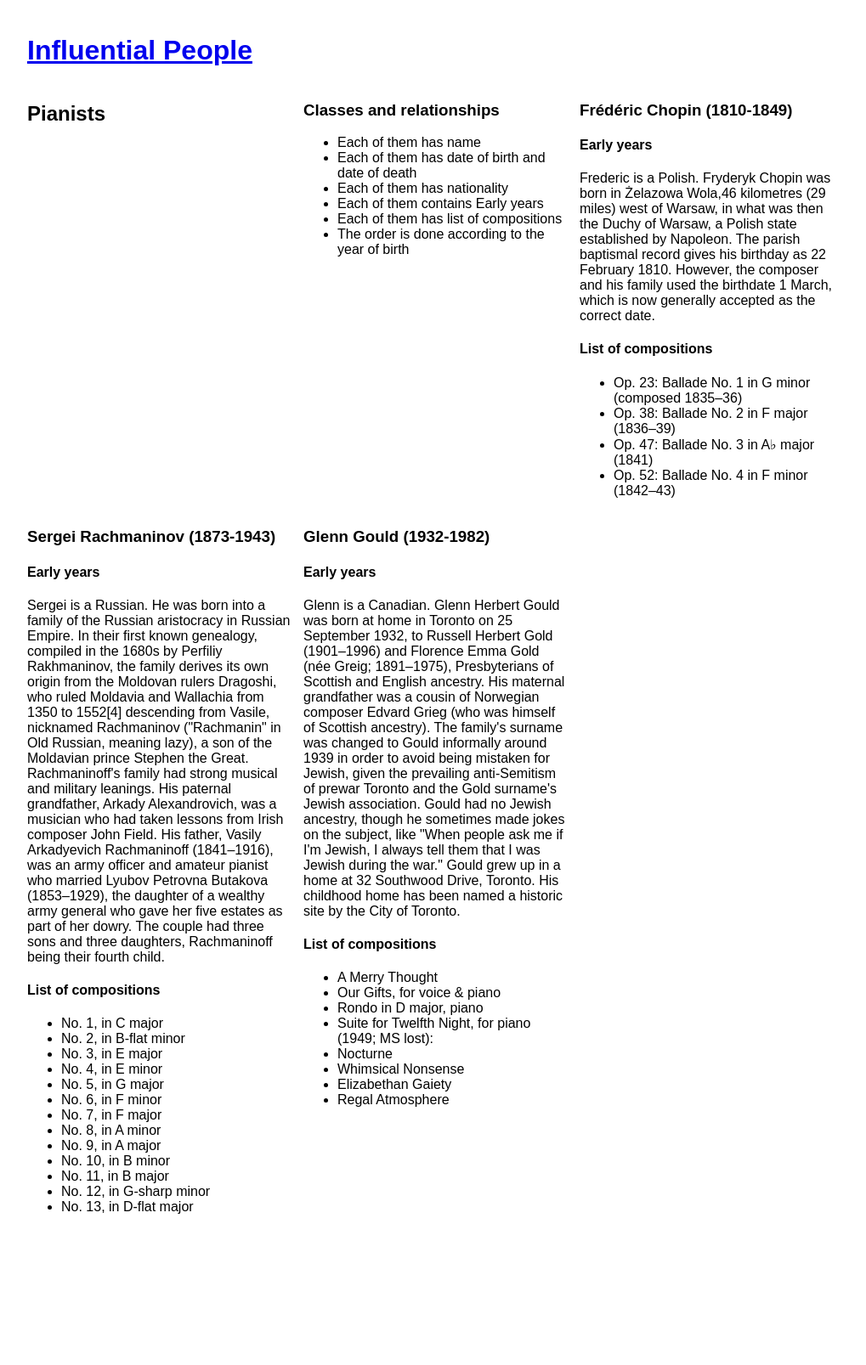
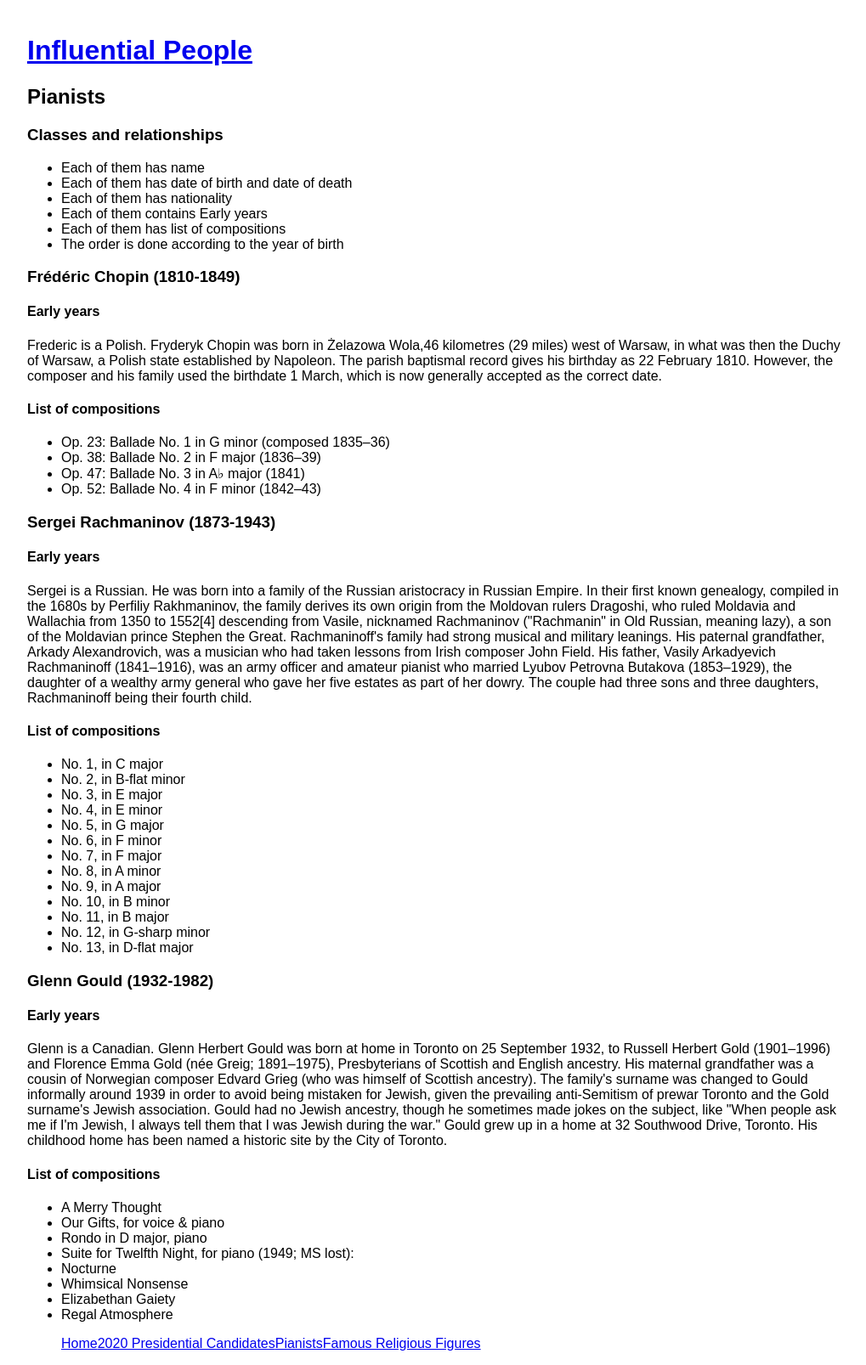
Before and after one commit to yzeng810/smash-website, a PHP site: page /pianists.html in a window 1280 px wide. Shown: the whole page at 85% size, without its empty margins (128-1147 px from the left). Before the commit the page ends 1429 px from the top, so only its background shows below. Run offline with PHP 8.4, Linux system fonts and the light colour scheme.

Commit message:
Add nav bar to all html (to be taken out with php later)

```diff
--- a/css/styles.css
+++ b/css/styles.css
@@ -4,19 +4,7 @@
 	width: 90%;
 	max-width: 960px;
 
-	display: grid;
-	grid-template-columns: 1fr 1fr 1fr;
-	grid-column-gap: 15px;
-
 	font-family: 'Source Sans Pro', sans-serif;
-}
-
-header {
-	grid-column: 1/4;
-}
-
-nav {
-	grid-column: 1/4;
 }
 
 nav ul {
--- a/pianists.html
+++ b/pianists.html
@@ -89,5 +89,14 @@
 <li>Regal Atmosphere</li>
 </ul>
 </section>
+
+<nav>
+	<ul>
+		<li><a href="index.html">Home</a></li>
+		<li><a href="presidents.html">2020 Presidential Candidates</a></li>
+		<li><a href="pianists.html">Pianists</a></li>
+		<li><a href="religious.html">Famous Religious Figures</a></li>
+	</ul>
+</nav>
 </body>
 </html>
```
Also changed, not shown: presidents.html (+9 -0 lines), religious.html (+9 -0 lines).
